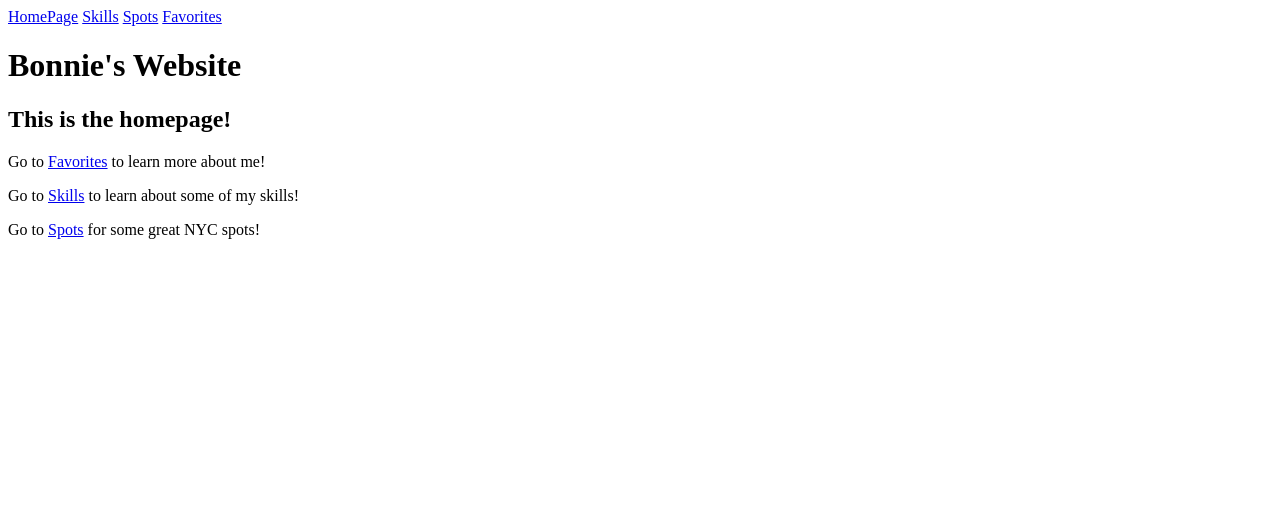
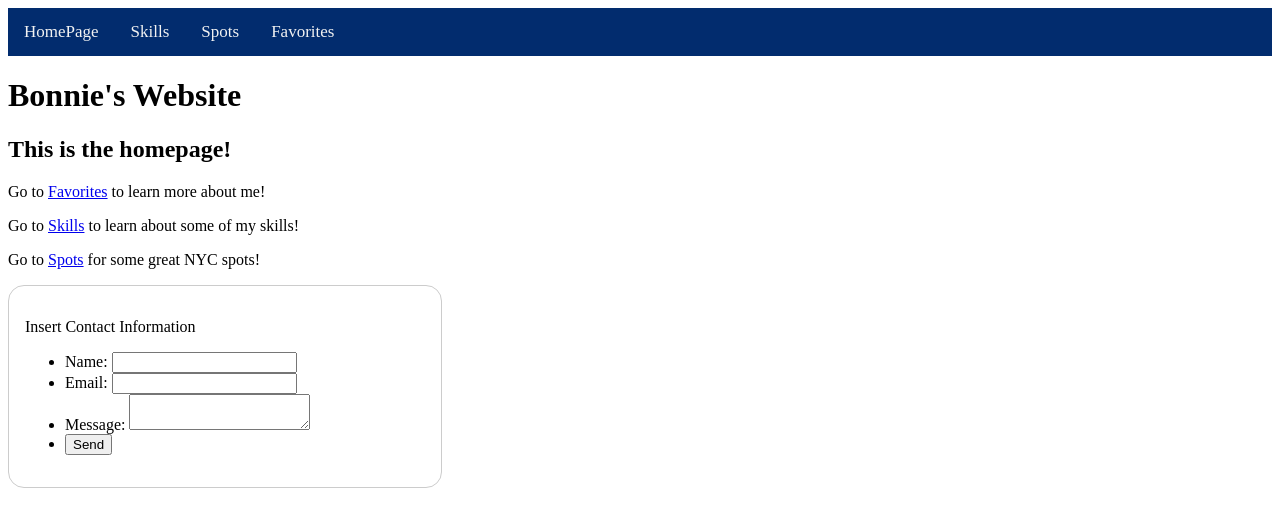
Before and after one commit to Bonnie0819/HTMLSite, a plain HTML site: page index.html in a window 1280 px wide. Drawn offline with Linux system fonts and the light colour scheme.

Commit message:
Add files via upload

```diff
--- a/index.html
+++ b/index.html
@@ -5,19 +5,42 @@
     <meta http-equiv="X-UA-Compatible" content="IE=edge">
     <meta name="viewport" content="width=device-width, initial-scale=1.0">
     <title>Document</title>
+    <link href="style.css" rel="stylesheet" type="text/css">
 </head>
 <body>
-    <nav>
+    <div class= "nav">
         <a href="index.html">HomePage</a>
         <a href="skills.html">Skills</a>
         <a href="spots.html">Spots</a>
         <a href="favorites.html">Favorites</a>
-    </nav>
+    </div>
 
     <h1> Bonnie's Website</h1>
         <h2>This is the homepage!</h2>
             <p>Go to <a href="favorites.html">Favorites</a> to learn more about me!</p>
             <p>Go to <a href="skills.html">Skills</a> to learn about some of my skills!</p>
             <p>Go to <a href="spots.html">Spots</a> for some great NYC spots!</p>
+
+            <form action="/my-handling-form-page" method="post">
+                <p>Insert Contact Information</p>
+                <ul>
+                  <li>
+                    <label for="name">Name:</label>
+                    <input type="text" id="name" name="user_name" />
+                  </li>
+                  <li>
+                    <label for="mail">Email:</label>
+                    <input type="email" id="mail" name="user_email" />
+                  </li>
+                  <li>
+                    <label for="msg">Message:</label>
+                    <textarea id="msg" name="user_message"></textarea>
+                  </li>
+                  <li class="button">
+                    <button type="submit">Send</button>
+                  </li>
+                </ul>
+              </form>
+
 </body>
 </html>
--- /dev/null
+++ b/style.css
@@ -0,0 +1,22 @@
+.nav {
+    background-color: #022c6e;
+    overflow: hidden;
+}
+.nav a {
+    float: left;
+    color: #f2f2f2;
+    text-align: center;
+    padding: 14px 16px;
+    text-decoration: none;
+    font-size: 17px;
+  }
+  form {
+    /* Center the form on the page */
+    float: left;
+    margin: 0 auto;
+    width: 400px;
+    /* Form outline */
+    padding: 1em;
+    border: 1px solid #ccc;
+    border-radius: 1em;
+  }
```
Also changed, not shown: favorites.html (+6 -3 lines), skills.html (+3 -2 lines), spots.html (+4 -2 lines), nycView.jpeg (added).
